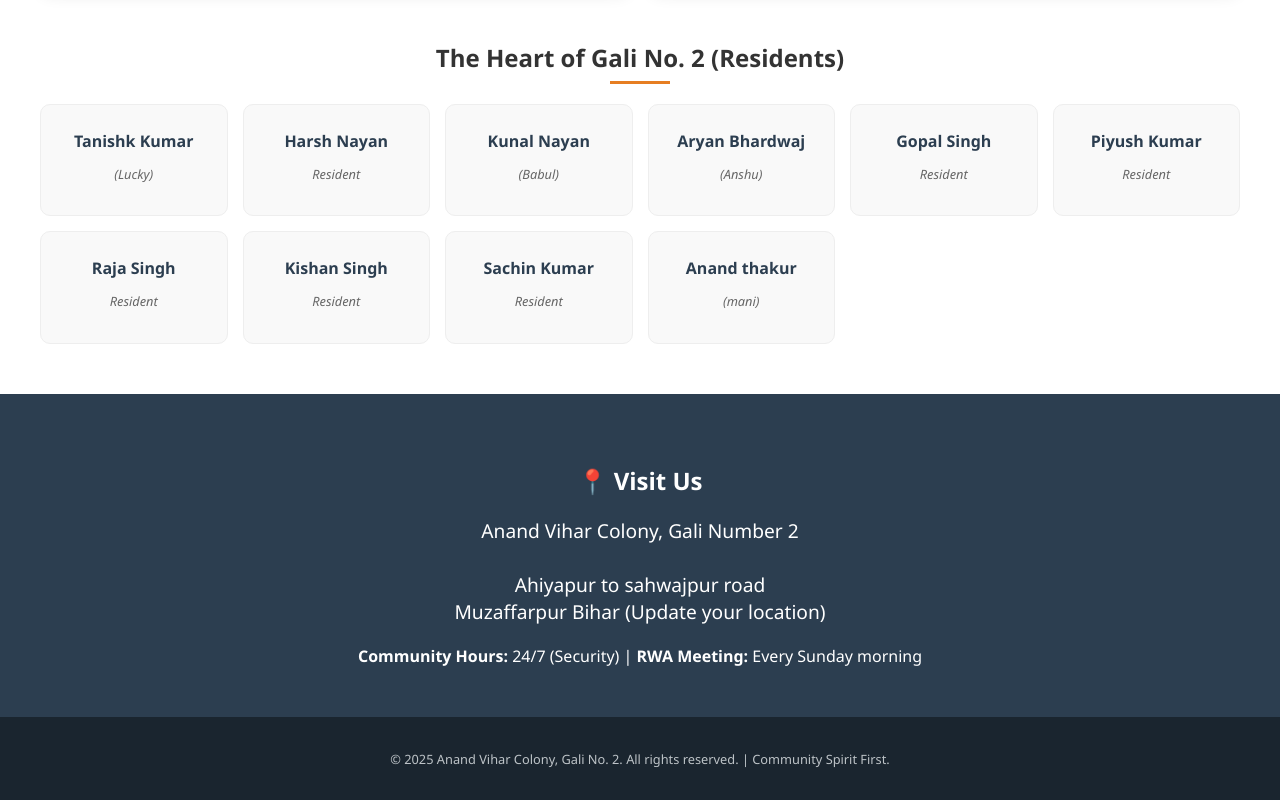
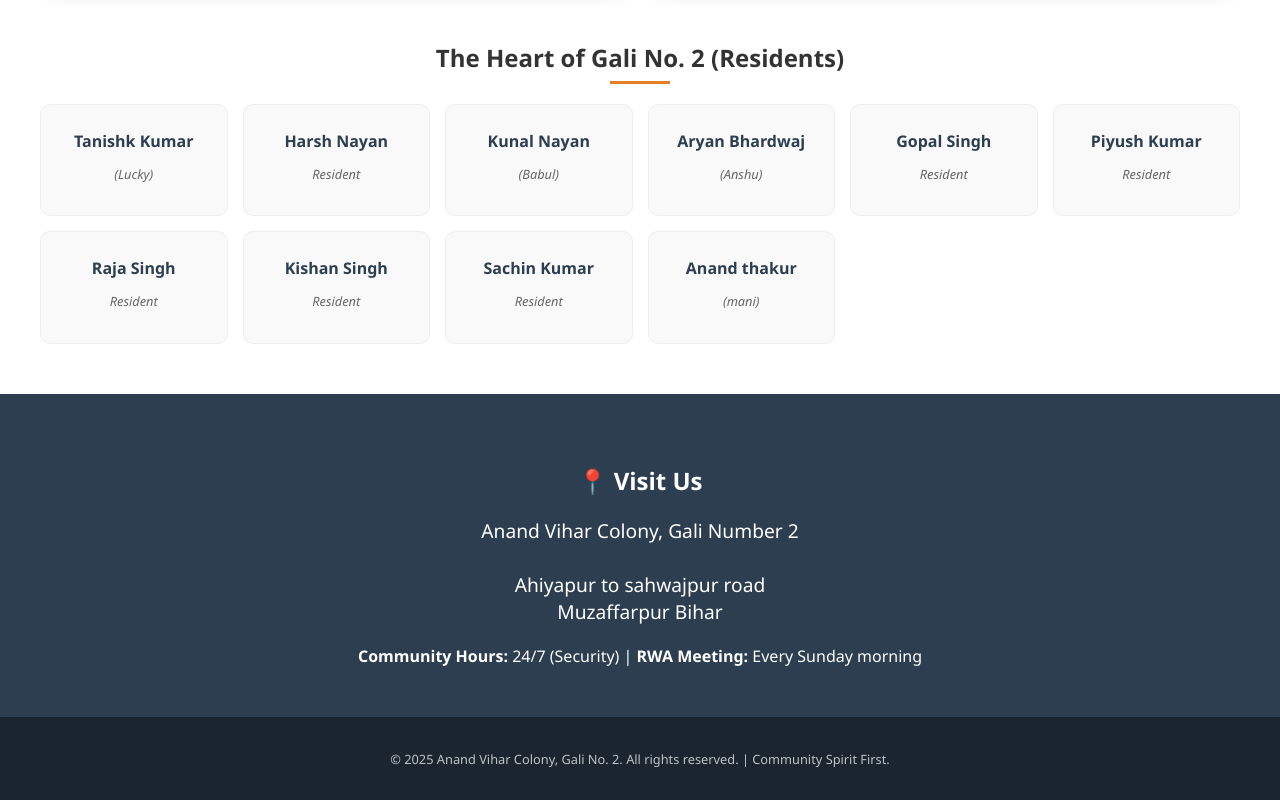
Before and after one commit to ktanishk568/my-colony-website, a plain HTML site: page index.html in a window 1280 px wide. Shown: the part 2371-3171 px from the top of the page. Drawn offline with Linux system fonts and the light colour scheme.

Commit message:
Add files via upload

```diff
--- a/index.html
+++ b/index.html
@@ -152,7 +152,7 @@
         Anand Vihar Colony, Gali Number 2<br>
         <br>
         Ahiyapur to sahwajpur road <br>
-        Muzaffarpur  Bihar (Update your location)
+        Muzaffarpur  Bihar
     </p>
     <div style="margin-top: 20px;">
         <strong>Community Hours:</strong> 24/7 (Security) | <strong>RWA Meeting:</strong> Every Sunday morning
```
